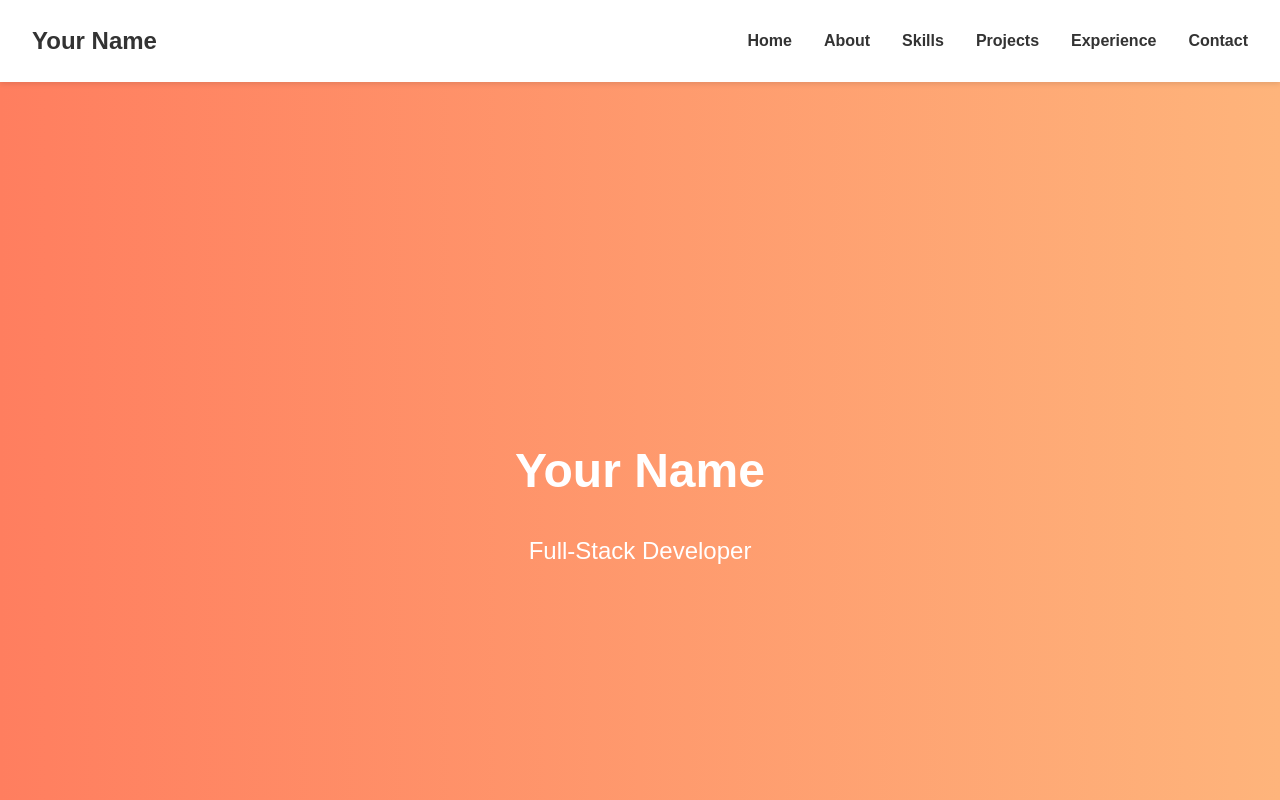
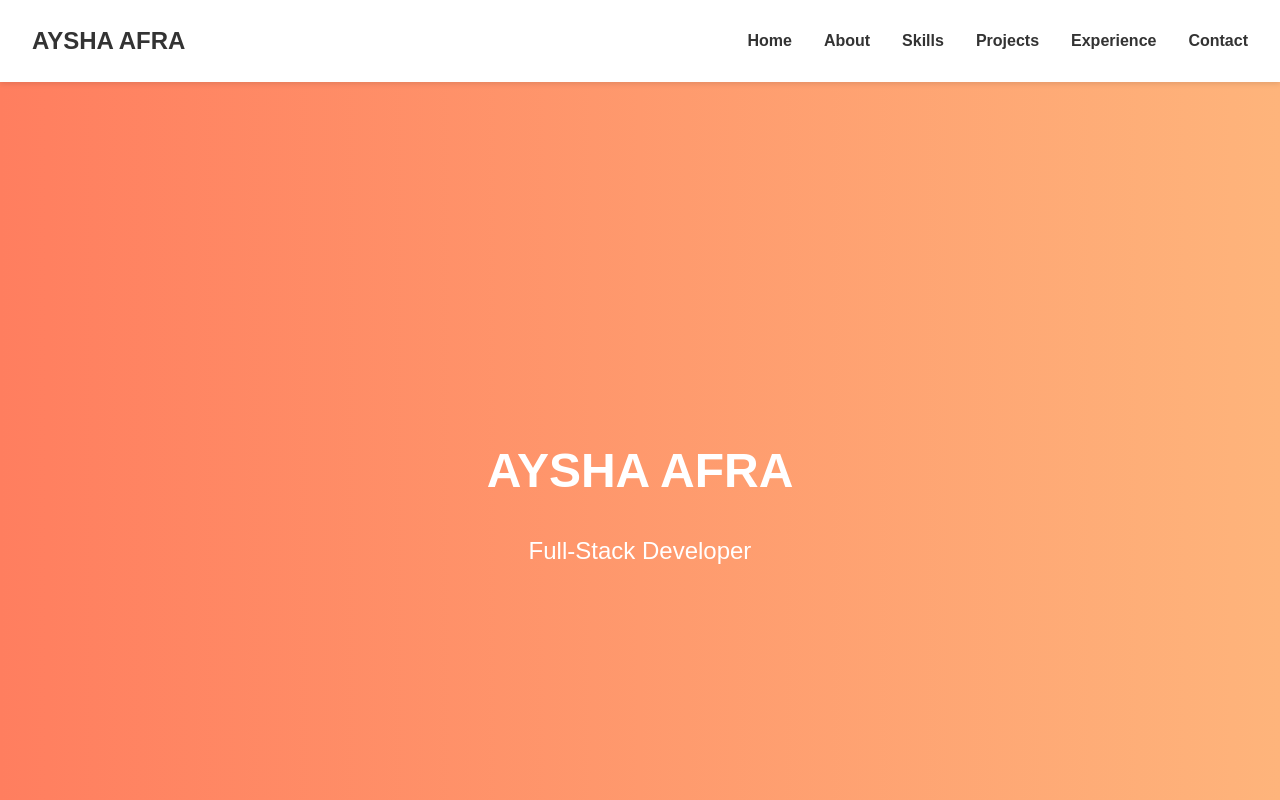
Before and after one commit to ayshaafrapp-glitch/Portfolio, a plain HTML site: page index.html in a window 1280 px wide. Shown: the top 800 px of the page. Drawn offline with Linux system fonts and the light colour scheme.

Commit message:
Update name to AYSHA AFRA

```diff
--- a/index.html
+++ b/index.html
@@ -3,13 +3,13 @@
 <head>
     <meta charset="UTF-8">
     <meta name="viewport" content="width=device-width, initial-scale=1.0">
-    <title>Your Name - Portfolio</title>
+    <title>AYSHA AFRA - Portfolio</title>
     <link rel="stylesheet" href="style.css">
 </head>
 <body>
     <header>
         <nav>
-            <div class="logo">Your Name</div>
+            <div class="logo">AYSHA AFRA</div>
             <ul class="nav-links">
                 <li><a href="#home">Home</a></li>
                 <li><a href="#about">About</a></li>
@@ -28,7 +28,7 @@
 
     <section id="home">
         <div class="home-container">
-            <h1>Your Name</h1>
+            <h1>AYSHA AFRA</h1>
             <p>Full-Stack Developer</p>
         </div>
     </section>
@@ -106,7 +106,7 @@
     </section>
 
     <footer>
-        <p>&copy; 2025 Your Name</p>
+        <p>&copy; 2025 AYSHA AFRA</p>
     </footer>
 
     <script src="script.js"></script>
```
